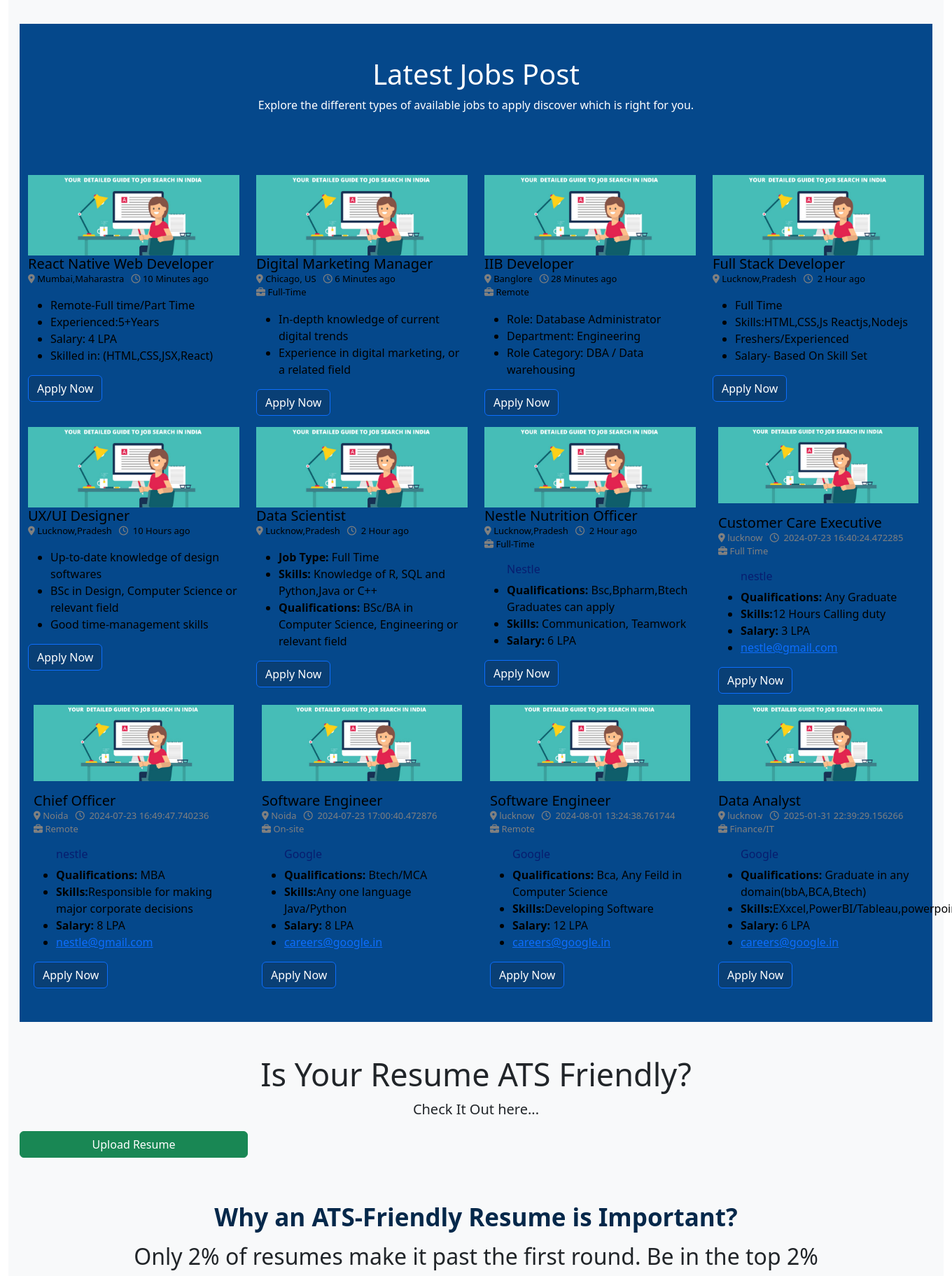
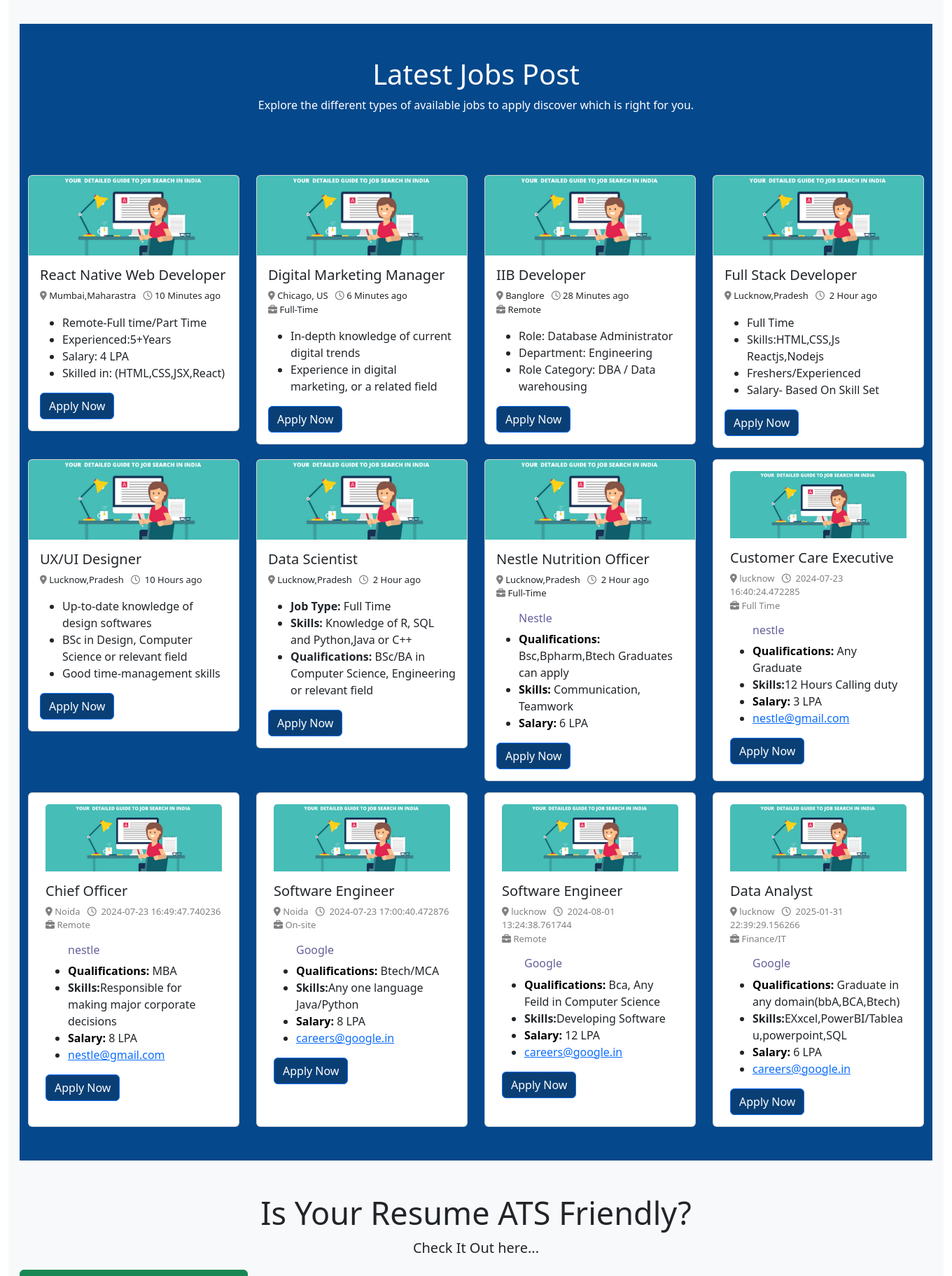
Before and after one commit to Sriikaran/jobportal, a Django app: page / in a window 1360 px wide; the page is wider, and only the part inside the window is pictured. Shown: the part 616-2439 px from the top of that part at 70% size. Run offline with Django 5.2, Linux system fonts and the light colour scheme; data comes from the database, SQL or seed files in the repository; grey boxes are pictures that could not be loaded.

Commit message:
Update index.html

```diff
--- a/jobapp/templates/index.html
+++ b/jobapp/templates/index.html
@@ -15,82 +15,7 @@
     integrity="sha384-Tc5IQib027qvyjSMfHjOMaLkfuWVxZxUPnCJA7l2mCWNIpG9mGCD8wGNIcPD7Txa"
     crossorigin="anonymous"></script>
   <style>
-    .card li {
-  list-style: none;
-  text-align: left;
-  padding-left: 0;
-  margin-bottom: 6px;
-}
-
-.job-card {
-  height: 100%;
-  display: flex;
-  flex-direction: column;
-  justify-content: space-between;
-  border-radius: 16px;
-  box-shadow: 0 8px 16px rgba(0, 0, 0, 0.08);
-  transition: transform 0.3s ease, box-shadow 0.3s ease;
-  background: #ffffff;
-  padding: 16px;
-  position: relative;
-  overflow: hidden;
-  border: 1px solid #e6e6e6;
-}
-
-.job-card img {
-  border-radius: 12px;
-  height: 150px;
-  object-fit: cover;
-  margin-bottom: 10px;
-}
-
-.job-card h5 {
-  font-size: 18px;
-  font-weight: 600;
-  color: #093f75;
-  margin-bottom: 10px;
-}
-
-.job-card p,
-.job-card li {
-  font-size: 14px;
-  color: #555;
-}
-
-.job-card:hover {
-  transform: translateY(-6px) scale(1.01);
-  box-shadow: 0 16px 32px rgba(0, 0, 0, 0.12);
-  z-index: 5;
-}
-
-.job-card::after {
-  content: "";
-  position: absolute;
-  inset: 0;
-  background: radial-gradient(circle at center, rgba(0, 136, 255, 0.1), transparent 70%);
-  opacity: 0;
-  transition: opacity 0.4s ease;
-  z-index: -1;
-}
-
-.job-card:hover::after {
-  opacity: 1;
-}
-
-.job-card .btn {
-  background: linear-gradient(to right, #093f75, #56a8fa);
-  border: none;
-  padding: 8px 16px;
-  border-radius: 8px;
-  font-weight: 500;
-  font-size: 14px;
-}
-
-.job-card .btn:hover {
-  background: #05488b;
-}
-
-@media only screen and (max-width: 600px) {
+    @media only screen and (max-width:600px) {
       .col-sm-6 img {
         display: none;
       }
@@ -102,12 +27,44 @@
       #img2 {
         display: none;
       }
-
+     }
+    .card li {
+      list-style: none;
+      text-align: left;
+    }
     .job-card {
-    margin-bottom: 20px;
-  }
+      height: 100% !important;
+      display: flex !important;
+      flex-direction: column !important;
+      transition: transform 0.3s ease, box-shadow 0.3s ease !important;
+      border-radius: 10px !important;
+      box-shadow: 0 2px 8px rgba(0, 0, 0, 0.1) !important;
+      background: white !important;
+      position: relative !important;
+      z-index: 1 !important;
+      overflow: hidden !important;
     }
 
+    .job-card::after {
+      content: "" !important;
+      position: absolute !important;
+      inset: 0 !important;
+      background: radial-gradient(circle at center, rgba(0, 136, 255, 0.15), transparent 70%) !important;
+      opacity: 0 !important;
+      transition: opacity 0.4s ease !important;
+      border-radius: 16px !important;
+      z-index: -1 !important;
+    }
+
+    .job-card:hover {
+      transform: translateY(-10px) scale(1.02) !important;
+      box-shadow: 0 15px 25px rgba(0, 0, 0, 0.2) !important;
+      z-index: 5 !important;
+    }
+
+    .job-card:hover::after {
+      opacity: 1 !important;
+    }
   </style>
   <script>
     function login() {
@@ -173,7 +130,7 @@
         <br>
         <div class="row mx-auto" data-aos="fade-up">
           <div class="col-sm-3 pt-5">
-            <div class="job-card" data-aos="fade-up">
+            <div class="card job-card" data-aos="fade-up">
               <img src="{% static 'images/job.png' %}" class="card-img-top" alt="...">
               <div class="card-body">
                 <h5 class="card-title">React Native Web Developer</h5>
@@ -195,7 +152,7 @@
             </div>
           </div>
           <div class="col-sm-3 pt-5 ">
-            <div class="job-card" data-aos="fade-up">
+            <div class="card job-card" data-aos="fade-up">
               <img src="{% static 'images/job.png' %}" class="card-img-top" alt="...">
               <div class="card-body">
                 <h5 class="card-title">Digital Marketing Manager</h5>
@@ -216,7 +173,7 @@
             </div>
           </div>
           <div class="col-sm-3 mt-5 ">
-            <div class="job-card" data-aos="fade-up">
+            <div class="card job-card" data-aos="fade-up">
               <img src="{% static 'images/job.png' %}" class="card-img-top" alt="...">
               <div class="card-body">
                 <h5 class="card-title">IIB Developer</h5>
@@ -236,7 +193,7 @@
             </div>
           </div>
           <div class="col-sm-3 mt-5">
-            <div class="job-card" data-aos="fade-up">
+            <div class="card job-card" data-aos="fade-up">
               <img src="{% static 'images/job.png' %}" class="card-img-top" alt="...">
               <div class="card-body">
                 <h5 class="card-title">Full Stack Developer</h5>
@@ -257,7 +214,7 @@
             </div>
           </div>
           <div class="col-sm-3 pt-3">
-            <div class="job-card " data-aos="fade-up">
+            <div class="card job-card " data-aos="fade-up">
               <img src="{% static 'images/job.png' %}" class="card-img-top" alt="...">
               <div class="card-body">
                 <h5 class="card-title">UX/UI Designer</h5>
@@ -276,7 +233,7 @@
             </div>
           </div>
           <div class="col-sm-3 pt-3">
-            <div class="job-card" data-aos="fade-up">
+            <div class="card  job-card" data-aos="fade-up">
               <img src="{% static 'images/job.png' %}" class="card-img-top" alt="...">
               <div class="card-body">
                 <h5 class="card-title">Data Scientist</h5>
@@ -295,7 +252,7 @@
             </div>
           </div>
           <div class="col-sm-3 pt-3">
-            <div class="job-card" data-aos="fade-up">
+            <div class="card job-card" data-aos="fade-up">
               <img src="{% static 'images/job.png' %}" class="card-img-top" alt="...">
               <div class="card-body">
                 <h5 class="card-title">Nestle Nutrition Officer</h5>
@@ -319,7 +276,7 @@
           </div>
           {% for j in job %}
           <div class="col-sm-3 pt-3">
-            <div class="job-card" data-aos="fade-up" style="height: 100%">
+            <div class="card job-card" data-aos="fade-up" style="height: 100%">
               <div class="card-body mx-2">
                 <img src="{% static 'images/job.png' %}" class="card-img-top" alt="...">
                 <h5 class="card-title pt-3">{{j.post}}</h5>
@@ -471,6 +428,4 @@
   <br><br>
 
 
-
   {% endblock body %}
->>>>>>> d0a70a6 (responsive-issue#27)
```
Lines whose indentation alone changed are shown as unchanged.
